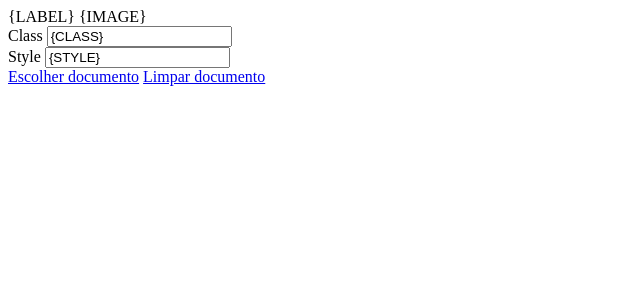
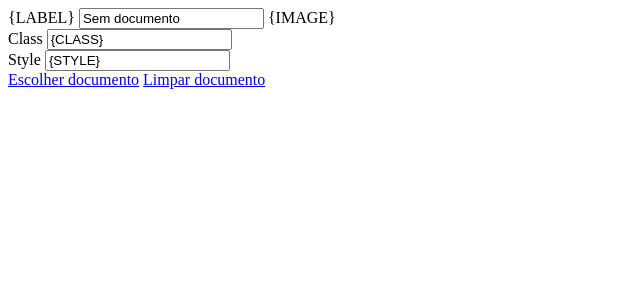
Before and after one commit to gsdias/gsdias-cms, a PHP site: page /gsd-tpl/_modules/_document.html in a window 1280 px wide. Shown: the top 300 px of the page, without its empty margins (0-640 px from the left). Run offline with PHP 8.4, Linux system fonts and the light colour scheme.

Commit message:
sub modules

```diff
--- a/gsd-development/js/core/pages.js
+++ b/gsd-development/js/core/pages.js
@@ -10,7 +10,7 @@
             url = $('[name="url"]');
 
         if (url.length && !url.val().length && value.length) {
-            value = value.replace( new RegExp(" ", "gm"),"-")
+            value = value.replace(new RegExp(" ", "gm"), "-")
                     .replace(/ç/g, "c")
                     .replace(/á/g, "a").replace(/à/g, "a").replace(/ã/g, "a").replace(/â/g, "a")
                     .replace(/é/g, "e").replace(/è/g, "e").replace(/ê/g, "ê")
@@ -43,7 +43,7 @@
             settings = parent.find('.settings');
 
         settings.css({
-            left: icon.position().left + 150,
+            left: icon.position().left + 20,
             top: 0
         });
 
--- a/gsd-development/sass/core/_icons.scss
+++ b/gsd-development/sass/core/_icons.scss
@@ -47,6 +47,7 @@
     position: absolute;
     top: 5px;
     left: 227px;
+    cursor: pointer;
 }
 
 .icon-users {
--- a/gsd-tpl/_modules/_document.html
+++ b/gsd-tpl/_modules/_document.html
@@ -1,5 +1,7 @@
+<div class="image_block image">
     <label>{LABEL}</label>
-<input type="hidden" name="{NAME}"value="{VALUE}">
+    <input class="item_value" type="hidden" name="{NAME}" value="{VALUE}">
+    <input type="text" readonly="readonly" value="Sem documento" class="{EMPTY} box">
     {IMAGE}
     <i class="icon-gear"></i>
     <div class="settings">
@@ -10,6 +12,7 @@
         <input class="item_style" type="text" name="style_{NAME}" value="{STYLE}">
     </div>
     <div class="btns">
-    <a href="#" class="btn findimage">Escolher documento</a>
-    <a href="#" class="btn red clearimage">Limpar documento</a>
+        <a href="#" class="btn finddocument">Escolher documento</a>
+        <a href="#" class="btn red cleardocument">Limpar documento</a>
     </div>
+</div>
--- a/gsd-tpl/_modules/_html.html
+++ b/gsd-tpl/_modules/_html.html
@@ -1,3 +1,4 @@
+<div class="html_block">
     <label>{LABEL}</label>
     <br>
     <i class="icon-gear"></i>
@@ -8,8 +9,9 @@
         <label>Style</label>
         <input class="item_style" type="text" name="style_{NAME}" value="{STYLE}">
     </div>
-<div style="width:416px;margin-bottom: 30px;margin-left: 170px;">
+    <div style="width:416px;margin-bottom: 30px;">
         <textarea class="item_value html_module" id="pm_{NAME}" name="{NAME}" style="width: 200px; height: 200px;">
             {VALUE}
         </textarea>
     </div>
+</div>
--- a/gsd-tpl/_modules/_image.html
+++ b/gsd-tpl/_modules/_image.html
@@ -1,4 +1,4 @@
-<div class="image_block">
+<div class="image_block image">
     <label>{LABEL}</label>
     <input class="item_value" type="hidden" name="{NAME}" value="{VALUE}">
     <input type="text" readonly="readonly" value="Sem imagem" class="{EMPTY} box">
--- a/gsd-tpl/_modules/_input.html
+++ b/gsd-tpl/_modules/_input.html
@@ -1,3 +1,4 @@
+<div class="input_block">
     <label>{LABEL}</label>
     <input class="item_value" type="text" name="{NAME}" value="{VALUE}">
     <i class="icon-gear"></i>
@@ -8,3 +9,4 @@
         <label>Style</label>
         <input class="item_style" type="text" name="style_{NAME}" value="{STYLE}">
     </div>
+</div>
--- a/gsd-tpl/_modules/_list.html
+++ b/gsd-tpl/_modules/_list.html
@@ -1,7 +1,7 @@
 <label>{LABEL}</label>
 <br>
 <!-- LOOP LIST -->
-<div class="submodule {LIST_EXTRACLASS}">
-{LIST_ITEM}
+<div class="submodule">
+    {LIST_ITEM}
 </div>
 <!-- ENDLOOP LIST -->
--- a/gsd-tpl/_modules/_textarea.html
+++ b/gsd-tpl/_modules/_textarea.html
@@ -1,3 +1,4 @@
+<div class="textarea_block">
     <label>{LABEL}</label>
     <textarea class="item_value" name="{NAME}" cols="80">
         {VALUE}
@@ -10,3 +11,4 @@
         <label>Style</label>
         <input class="item_style" type="text" name="style_{NAME}" value="{STYLE}">
     </div>
+</div>
--- a/gsd-tpl/pages/edit.html
+++ b/gsd-tpl/pages/edit.html
@@ -22,7 +22,7 @@
         <!-- IF EXTRAFIELDS -->
         <h2>Informação adicional</h2>
         <!-- LOOP FIELD -->
-        <div class="colA {FIELD_EXTRACLASS}">{FIELD_FIELD}</div>
+        <div class="colA">{FIELD_FIELD}</div>
         <!-- ENDLOOP FIELD -->
         <!-- ENDIF EXTRAFIELDS -->
         <div class="btns">
```
Also changed, not shown: gsd-development/sass/_base.scss (+0 -8 lines), gsd-development/sass/_layout.scss (+9 -4 lines), gsd-development/sass/modules/_form.scss (+3 -6 lines), gsd-development/sass/modules/_submodule.scss (added, +12 -0 lines), gsd-resources/css/img/sprite-icons/normal.png, gsd-resources/css/img/sprite-icons/retina.png. Lines whose indentation alone changed are shown as unchanged.
